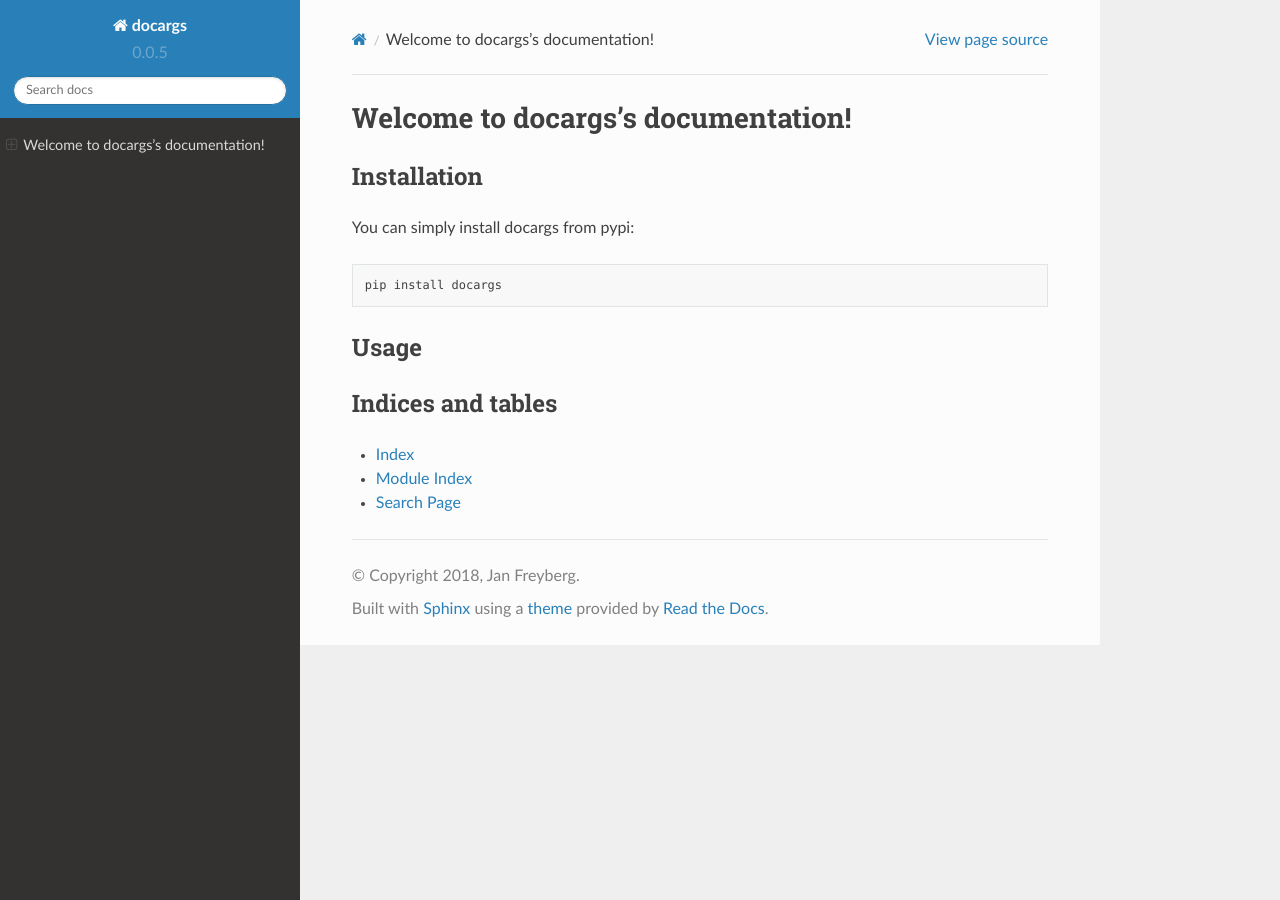
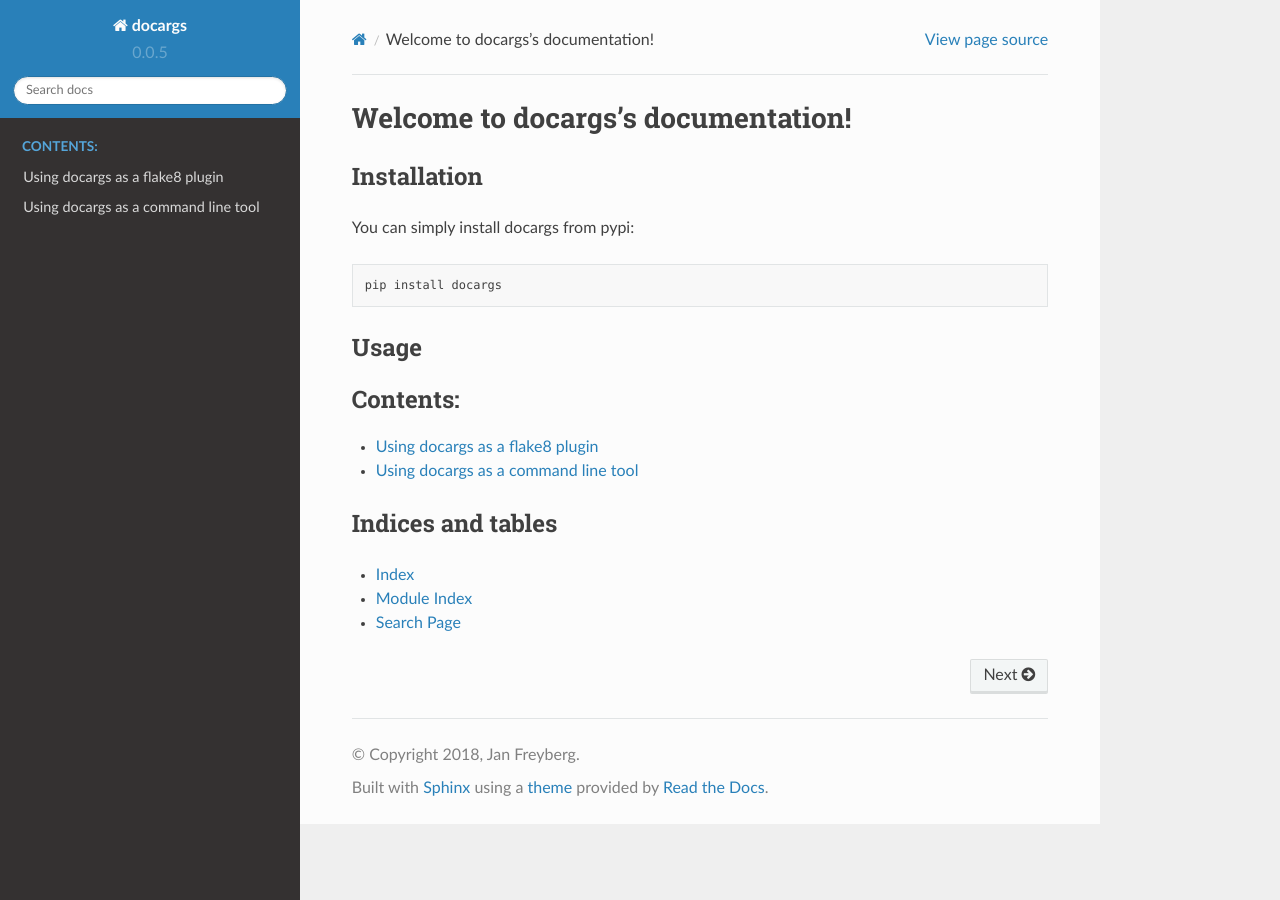
Before and after one commit to janfreyberg/docargs, a Sphinx documentation site: the page built from docs/index.md, in a window 1280 px wide. Built offline with Sphinx 7.4.7 and the Read the Docs theme 2.0.0, drawn with Linux system fonts in a browser that asks for light colours; some of the changed lines change nothing that is shown.

Commit message:
Fix doc bug

```diff
--- a/docs/conf.py
+++ b/docs/conf.py
@@ -26,7 +26,7 @@ copyright = "2018, Jan Freyberg"
 author = "Jan Freyberg"
 
 version_ns = {}
-version_file = pathlib.Path("..").resolve() / "superintendent" / "version.py"
+version_file = pathlib.Path("..").resolve() / project / "version.py"
 exec(version_file.read_text(), version_ns)
 version = version_ns["version"]
 
--- a/docs/index.md
+++ b/docs/index.md
@@ -18,6 +18,7 @@ pip install docargs
 .. toctree::
    :maxdepth: 2
    :caption: Contents:
+
    Using docargs as a flake8 plugin <using-flake8.md>
    Using docargs as a command line tool <using-cli.md>
 
```
